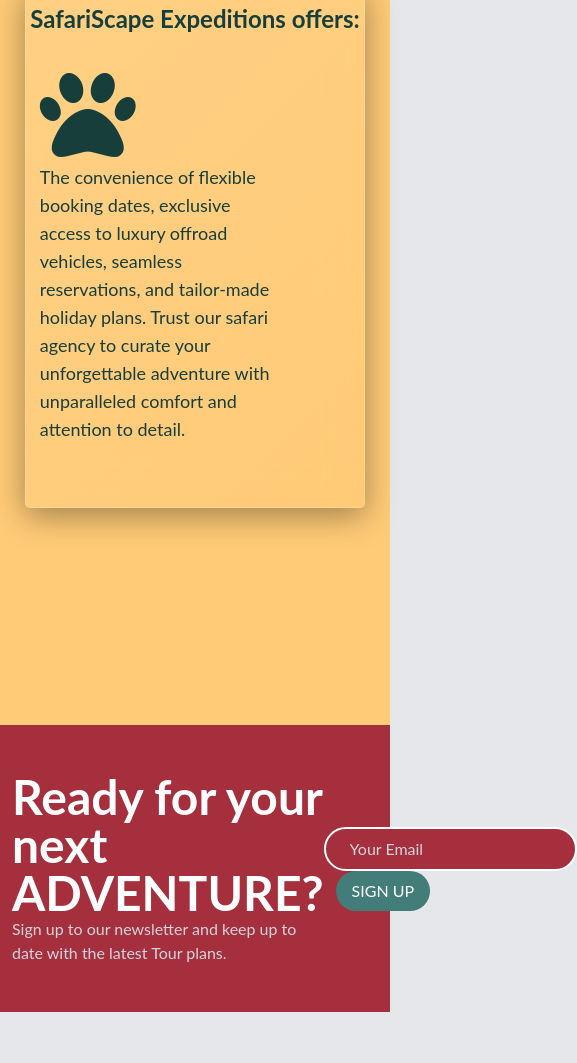
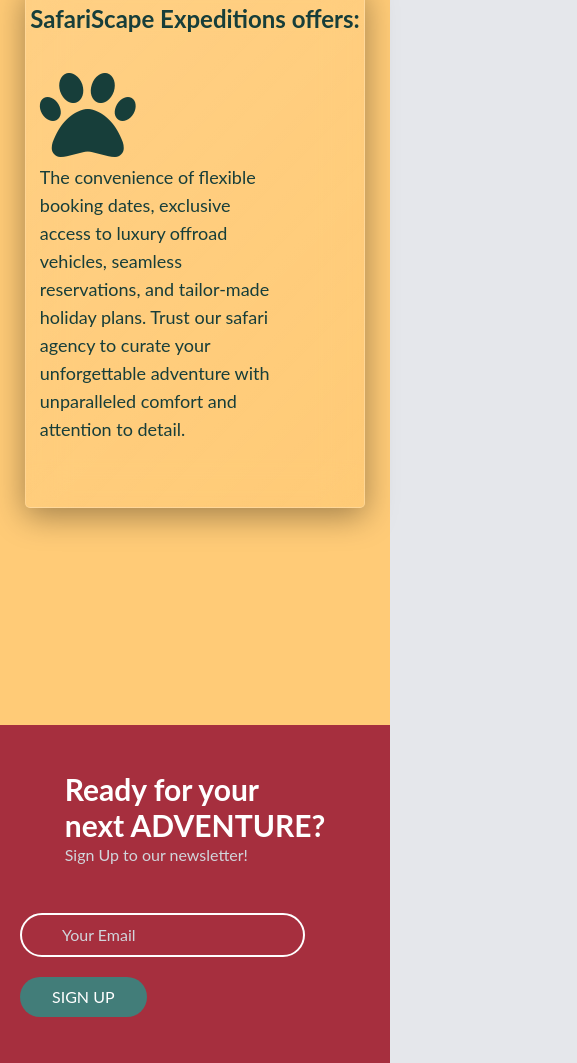
Before and after one commit to SamuelNduw/Safari-Agency-1, a plain HTML site: page index.html in a window 390 px wide. Shown: the part 2160-3223 px from the top of the page, 577 px wide, since content can reach past the window. Before the commit the page ends 3172 px from the top, so only its background shows below. Drawn offline with Linux system fonts and the light colour scheme.

Commit message:
Newsletter sign up has responsiveness

```diff
--- a/index.html
+++ b/index.html
@@ -303,18 +303,21 @@
              <!-- Footer -->
              <footer>
                 <!-- Sign up for the newsletter -->
-                <div class="h-[34vh] flex justify-around items-center bg-accent-comp-1 px-3">
+                <div class="h-[40vh] flex flex-col md:flex-row justify-evenly md:justify-around items-center bg-accent-comp-1 px-5">
                     <div>
-                        <h1 class="text-white text-5xl font-bold">
+                        <h1 class="text-white text-3xl xs:text-4xl md:text-5xl font-bold">
                             Ready for your <br> next ADVENTURE?
                         </h1>
-                        <p class="text-gray-300 text-base">
+                        <p class="block sm:hidden text-gray-300">
+                            Sign Up to our newsletter!
+                        </p>
+                        <p class="hidden sm:block text-gray-300">
                             Sign up to our newsletter and keep up to date with the latest Tour plans.
                         </p>
                     </div>
                     <div>
-                        <input class="px-6 py-2 rounded-full bg-accent-comp-1 border-2 border-white text-white outline-0 placeholder-gray-300" type="text" placeholder="Your Email" name="" id="">
-                        <button class="uppercase px-4 py-2 ml-3 bg-accent-ana-2 text-white rounded-full">Sign Up</button>
+                        <input class="px-10 xs:px-16 md:px-6 py-2 rounded-full bg-accent-comp-1 border-2 border-white text-white outline-0 placeholder-gray-300" type="text" placeholder="Your Email" name="" id="">
+                        <button class="uppercase px-8 md:px-4 py-2 xs:ml-0 sm:ml-3 bg-accent-ana-2 hover:bg-accent-mono-light-1 hover:shadow-md text-white rounded-full mt-5 md:mt-5">Sign Up</button>
                     </div>
                 </div>
              </footer>
```
Also changed, not shown: dist/output.css.
